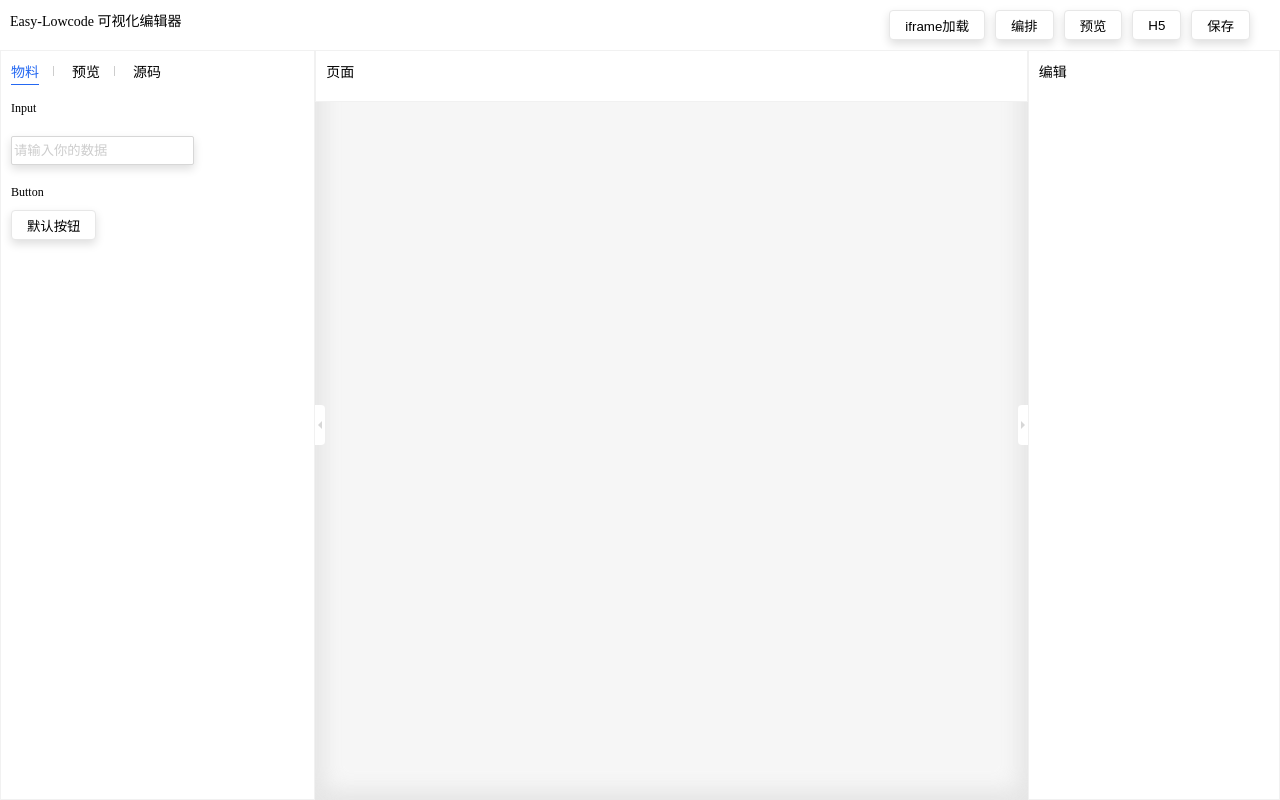
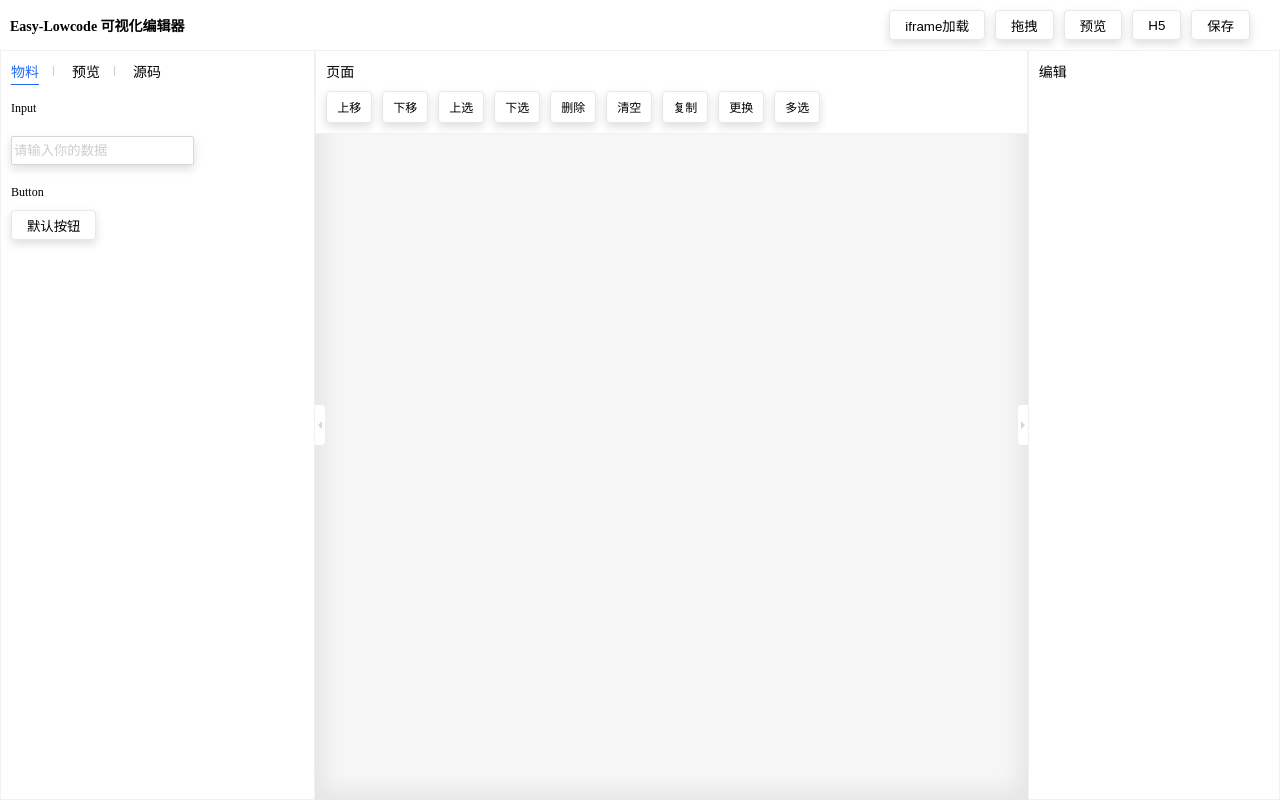
Before and after one commit to ccj-007/easy-lowcode, a React (Vite) app: page /edit in a window 1280 px wide. Built offline with nearby package versions, Linux system fonts and the light colour scheme.

Commit message:
feat:完善编排功能

```diff
--- a/package.json
+++ b/package.json
@@ -24,6 +24,7 @@
     "classnames": "^2.3.2",
     "cross-env": "^7.0.3",
     "handlebars": "^4.7.7",
+    "immer": "^10.0.2",
     "koa": "^2.14.1",
     "koa-bodyparser": "^4.3.0",
     "koa-json": "^2.0.2",
--- a/src/App.tsx
+++ b/src/App.tsx
@@ -38,7 +38,7 @@ function App() {
   const [activeEditId, setActiveEditId] = useState(null)
   const [preview, setPreview] = useState(false)
   const [renderPC, setRenderPC] = useState(true)
-  const [order, setOrder] = useState(false)
+  const [order, setOrder] = useState(true)
   const [isIframe, setIframe] = useState(false)
   const [layout, setLayout] = useState({
     sidebarWidth: 25,
@@ -56,6 +56,7 @@ function App() {
     saveJSON('global_json', newGlobalObj)
     id && setActiveCompId(id)
   }
+
   const editGlobalObj = (target: any, value: any) => {
     let newData = _.cloneDeep(globalObj)
     let selectComp = newData.content.find((item: any) => item.id === activeCompId)
--- a/src/css/common.css
+++ b/src/css/common.css
@@ -22,6 +22,7 @@ html body {
   box-shadow: var(--btn-shadow);
   transition: 0.2s box-shadow linear;
   cursor: pointer;
+  align-items: center;
 }
 
 .layout-base::-webkit-scrollbar-thumb {
@@ -39,6 +40,8 @@ html body {
   align-items: center;
   justify-content: center;
 }
+
+
 
 .main-title {
   font-size: 14px;
--- a/src/css/main.css
+++ b/src/css/main.css
@@ -167,3 +167,8 @@
 .edit-item {
   margin-bottom: 10px;
 }
+
+.logo {
+  font-size: 14px;
+  font-weight: bold;
+}
--- a/src/css/var.css
+++ b/src/css/var.css
@@ -1,4 +1,5 @@
 :root {
+  --main-color: #2468f2;
   --btn-bg-color: #2468f2;
   --btn-shadow: 0px 4px 10px 0px #dedede;
   --btn-shadow-active: 0px 4px 10px 0px #2468f2;
--- a/src/layout/Main.tsx
+++ b/src/layout/Main.tsx
@@ -4,8 +4,10 @@ import { defaultGlobalObj } from "../App";
 import Comps from '../components'
 import MobileView from "../view/MobileView";
 import utils from "../utils";
-import _ from "lodash";
+import { produce } from 'immer'
 import { CompUnion } from '../types'
+import _ from 'lodash'
+import { getCompId } from "../components/jsonObj";
 
 type Props = {
   style: React.CSSProperties
@@ -20,19 +22,101 @@ const Main = React.forwardRef((props: Props | any, ref) => {
   const startDragId = useRef('')
   const endDragId = useRef('')
 
+  /**
+   * 上移
+   */
+  const editUp = () => {
+    const newObj = produce(globalObj, (draft) => {
+      const { content } = draft
+      let idx = content.findIndex(item => item.id === activeCompId)
+      if (idx >= 1) {
+        [content[idx - 1], content[idx]] = [content[idx], content[idx - 1]]
+      } else {
+        alert('组件已经在最顶层了')
+      }
+    })
+    setGlobalObj(newObj)
+  }
+  /**
+   * 下移
+   */
+  const editDown = () => {
+    const newObj = produce(globalObj, (draft) => {
+      const { content } = draft
+      let idx = content.findIndex(item => item.id === activeCompId)
+      if (idx < content.length - 1) {
+        [content[idx], content[idx + 1]] = [content[idx + 1], content[idx]]
+      } else {
+        alert('组件已经在最底层了')
+      }
+    })
+    setGlobalObj(newObj)
+  }
+  /**
+   * 上选
+   */
+  const selectUp = () => {
+    let idx = globalObj.content.findIndex(item => item.id === activeCompId)
+    if (idx >= 1) {
+      let id = globalObj.content[idx - 1].id
+      setActiveCompId(id)
+    } else {
+      alert('无法上选')
+    }
+  }
+  /**
+   * 下选
+   */
+  const selectDown = () => {
+    let idx = globalObj.content.findIndex(item => item.id === activeCompId)
+    if (idx + 1 <= globalObj.content.length - 1) {
+      let id = globalObj.content[idx + 1].id
+      setActiveCompId(id)
+    } else {
+      alert('无法下选')
+    }
+  }
+  /**
+   * 删除
+   */
+  const selectDel = () => {
+    const newObj = produce(globalObj, (draft) => {
+      let idx = draft.content.findIndex(item => item.id === activeCompId)
+      draft.content.splice(idx, 1)
+    })
+    setGlobalObj(newObj)
+  }
+  /**
+   * 清空
+   */
   const clearJSON = () => {
     saveGlobalObj(defaultGlobalObj)
   }
-  const editUp = () => {
-
+  /**
+   * 复制
+   */
+  const copy = () => {
+    const newObj = produce(globalObj, (draft) => {
+      let idx = draft.content.findIndex(item => item.id === activeCompId)
+      let copyItem = draft.content.find(item => item.id === activeCompId)
+      const newCopyItem = _.cloneDeep(copyItem)
+      newCopyItem.id = getCompId()
+      draft.content.splice(idx, 0, newCopyItem)
+    })
+    setGlobalObj(newObj)
   }
-  const editDown = () => {
-
+  /**
+   * 更换
+   */
+  const exchange = () => {
+    saveGlobalObj(defaultGlobalObj)
   }
-  const editDel = () => {
-    const newData = _.cloneDeep(globalObj)
+  /**
+  * 多选
+  */
+  const moreSelect = () => {
+    saveGlobalObj(defaultGlobalObj)
   }
-
   const handleDragOver = (e: DragEvent) => {
     const y = e.clientY
     const id = (e.target as HTMLElement).id
@@ -94,14 +178,13 @@ const Main = React.forwardRef((props: Props | any, ref) => {
           order && <div className='tools'>
             <div className="tools-item tools-up btn tools-btn" onClick={editUp}>上移</div>
             <div className="tools-item tools-down btn tools-btn" onClick={editDown}>下移</div>
-            <div className="tools-item tools-clear btn tools-btn" onClick={clearJSON}>上选</div>
-            <div className="tools-item tools-clear btn tools-btn" onClick={clearJSON}>下选</div>
-            <div className="tools-item tools-del btn tools-btn" onClick={editDel}>删除</div>
+            <div className="tools-item tools-clear btn tools-btn" onClick={selectUp}>上选</div>
+            <div className="tools-item tools-clear btn tools-btn" onClick={selectDown}>下选</div>
+            <div className="tools-item tools-del btn tools-btn" onClick={selectDel}>删除</div>
             <div className="tools-item tools-clear btn tools-btn" onClick={clearJSON}>清空</div>
-            <div className="tools-item tools-clear btn tools-btn" onClick={clearJSON}>复制</div>
-            <div className="tools-item tools-clear btn tools-btn" onClick={clearJSON}>粘贴</div>
-            <div className="tools-item tools-clear btn tools-btn" onClick={clearJSON}>更换</div>
-            <div className="tools-item tools-clear btn tools-btn" onClick={clearJSON}>多选</div>
+            <div className="tools-item tools-clear btn tools-btn" onClick={copy}>复制</div>
+            <div className="tools-item tools-clear btn tools-btn" onClick={exchange}>更换</div>
+            <div className="tools-item tools-clear btn tools-btn" onClick={moreSelect}>多选</div>
           </div>
         }
       </div>
--- a/src/layout/Navbar.tsx
+++ b/src/layout/Navbar.tsx
@@ -40,7 +40,7 @@ const Navbar = (props: Props) => {
 
   return (
     <div className='navbar'>
-      <div className="main-title">Easy-Lowcode 可视化编辑器</div>
+      <div className="logo">Easy-Lowcode 可视化编辑器</div>
       <div className='navbar-content'>
         <button className="navbar-btn btn" onClick={handleIframe}>
           {isIframe ? '默认加载' : 'iframe加载'}
```
Also changed, not shown: 1 other file (tests, documents, lock files or other folders).
